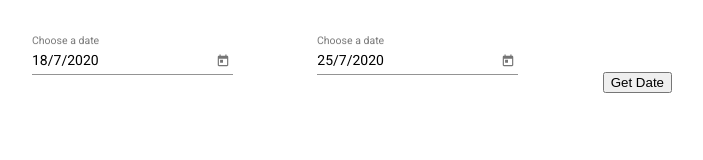
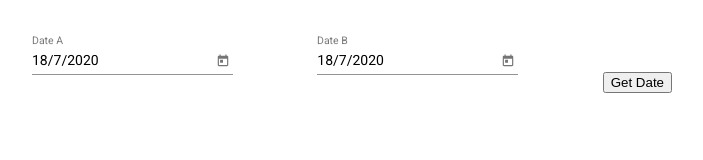
Before and after one commit to Stas1967/datelist, an Angular app: page / in a window 1280 px wide. Shown: the top 160 px of the page, without its empty margins (288-991 px from the left). Built offline with nearby package versions, Linux system fonts and the light colour scheme.

Commit message:
addDateEvent

```diff
--- a/src/app/app.component.html
+++ b/src/app/app.component.html
@@ -1,16 +1,16 @@
 <div class="container">
 <div>
     <mat-form-field>
-      <mat-label>Choose a date</mat-label>
-      <input [ngModel]="dateA" matInput [matDatepicker]="picker1" (dateChange)="addEvent1($event)">
+      <mat-label>Date A</mat-label>
+      <input [ngModel]="dateA" matInput [matDatepicker]="picker1" (dateChange)="newDateA($event)">
       <mat-datepicker-toggle matSuffix [for]="picker1"></mat-datepicker-toggle>
       <mat-datepicker #picker1></mat-datepicker>
     </mat-form-field>
   </div>
 <div>
     <mat-form-field>
-        <mat-label>Choose a date</mat-label>
-        <input [ngModel]="dateB" matInput [matDatepicker]="picker2" (dateChange)="addEvent2($event)">
+        <mat-label>Date B</mat-label>
+        <input [ngModel]="dateB" matInput [matDatepicker]="picker2" (dateChange)="newDateB($event)">
         <mat-datepicker-toggle matSuffix [for]="picker2"></mat-datepicker-toggle>
         <mat-datepicker #picker2></mat-datepicker>
       </mat-form-field>
--- a/src/app/app.component.ts
+++ b/src/app/app.component.ts
@@ -21,23 +21,22 @@ export class AppComponent {
       this.day = new Date();
       this.dateA = new Date();
       this.dateB = new Date();
-      this.dateB.setDate(this.dateB.getDate() + 7);
   }
 
-  addEvent1 = (eventA: MatDatepickerInputEvent<Date>) => {
+  newDateA = (eventA: MatDatepickerInputEvent<Date>) => {
     this.datelist = [];
     console.log('DateA', eventA.target.value);
-    const da = eventA.target.value
-    if (da != null) {
+    const dA = eventA.target.value
+    if (dA != null) {
       this.dateA = eventA.target.value;
     }
   }
 
-  addEvent2 = (eventB: MatDatepickerInputEvent<Date>) => {
+  newDateB = (eventB: MatDatepickerInputEvent<Date>) => {
     this.datelist = [];
     console.log('DateA', this.dateA?.toLocaleDateString(), 'DateB', eventB.target.value?.toLocaleDateString());
-    const db = eventB.target.value
-    if (db != null) {
+    const dB = eventB.target.value
+    if (dB != null) {
       this.dateB = eventB.target.value;
     }
   }
@@ -46,6 +45,7 @@ export class AppComponent {
     if (this.dateA && this.dateB) {
       for (this.day = this.dateA; this.day <= this.dateB; this.day.setDate(this.day.getDate() + 1)) {
         this.datelist.push(this.day.toLocaleDateString('es'))
+        console.log(this.day.toLocaleDateString('es'))
       }
     }
   }
```
